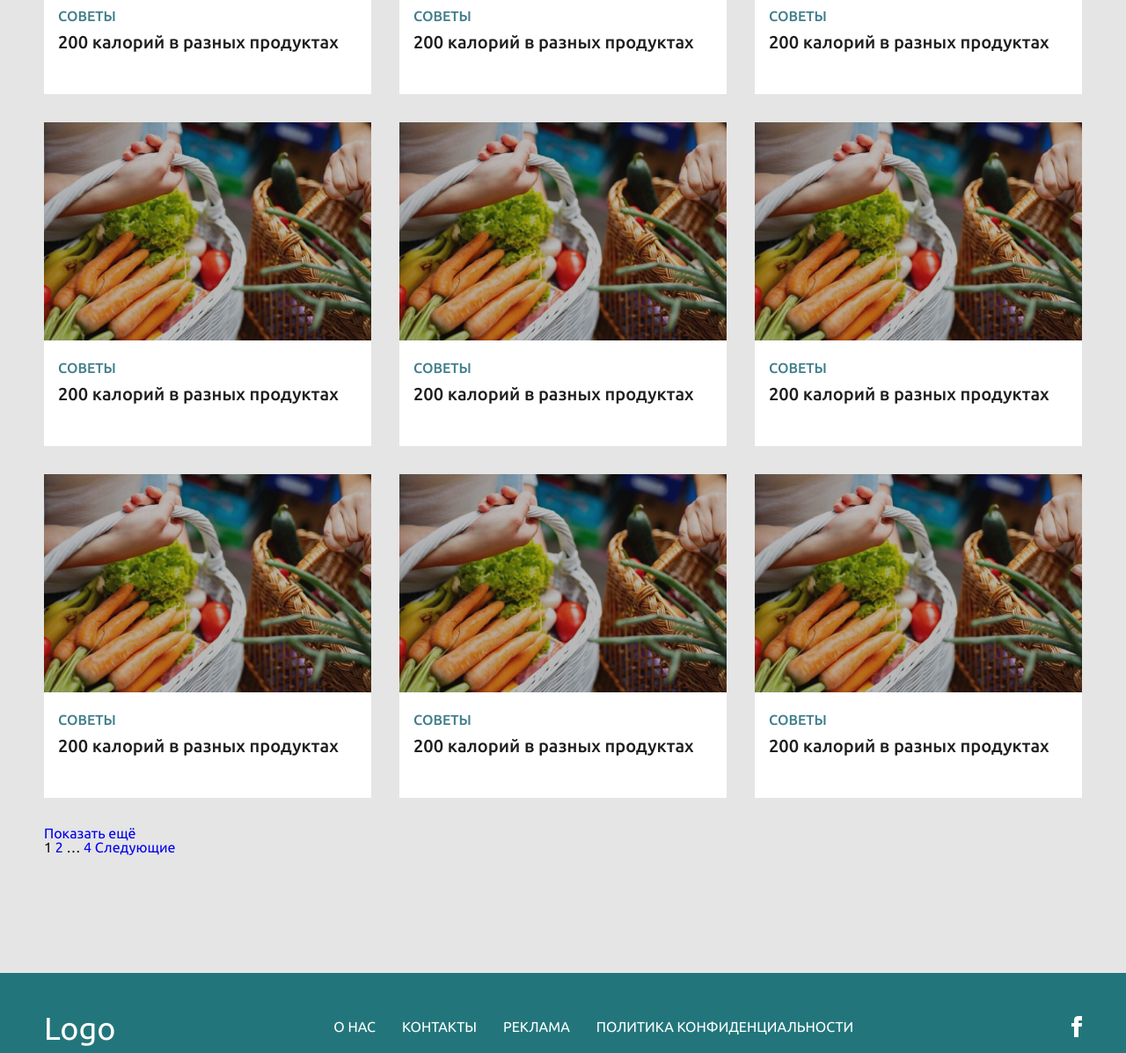
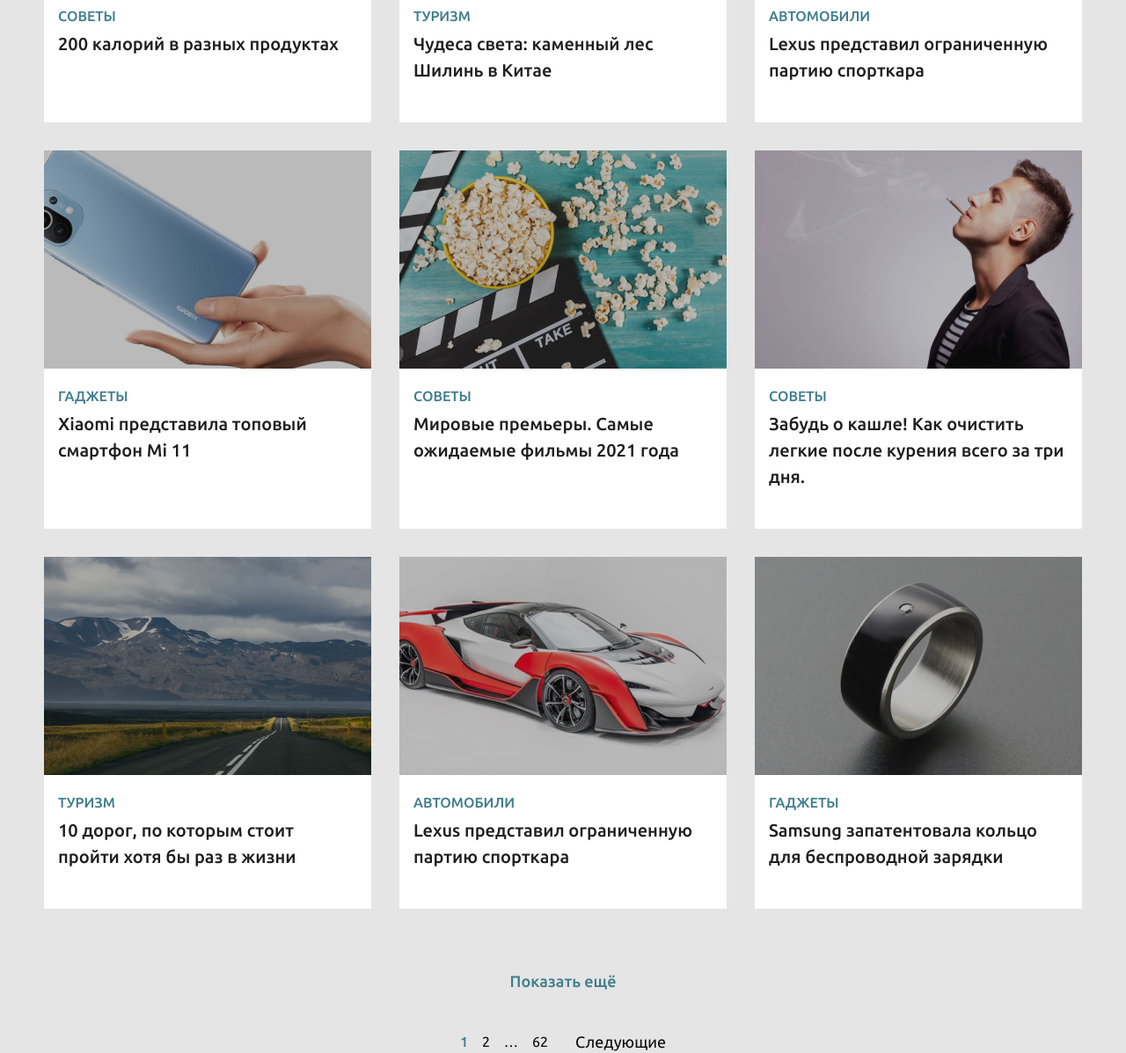
Before and after one commit to Derevyanchenko/news-project-wp, a website: page src/index.html in a window 1280 px wide. Shown: the part 889-2086 px from the top of the page at 88% size. Drawn offline with Linux system fonts and the light colour scheme.

Commit message:
finished main page desctop + add demo content and redesign banner

```diff
--- a/src/index.html
+++ b/src/index.html
@@ -80,9 +80,6 @@
 						<a href="./category.html">Топ-10</a>
 					</li>
 					<li class="menu-item">
-						<a href="./category.html">Юмор</a>
-					</li>
-					<li class="menu-item">
 						<a href="./category.html">Видео</a>
 					</li>
 				</ul>
@@ -101,7 +98,8 @@
 		<div class="container">
 			<div class="banner__line"></div>
 			<h1 class="banner__title">
-				Долой усталость! Эти 8 секретных продуктов подарят тебе невероятный заряд энергии.
+				Чудеса света:  <br>
+				каменный лес Шилинь в Китае
 			</h1>
 			<a href="#" class="banner__link">Подробней</a>
 		</div>
@@ -114,14 +112,14 @@
 
 				<div class="article-column">
 					<div class="article">
-						<div class="article__img">
-							<img src="./img/article-demo.jpg" alt="">
-						</div>
+						<a href="single.html" class="article__img">
+							<img src="./img/articles-demo/article-1.jpg" alt="">
+						</a>
 						<div class="article__content">
-							<a href="#" class="article__cat">Советы</a>
-							<div class="article__text">
+							<a href="category.html" class="article__cat">Советы</a>
+							<a href="single.html" class="article__text">
 								200 калорий в разных продуктах
-							</div>
+							</a>
 						</div>
 					</div>
 				</div>
@@ -129,14 +127,14 @@
 
 				<div class="article-column">
 					<div class="article">
-						<div class="article__img">
-							<img src="./img/article-demo.jpg" alt="">
-						</div>
+						<a href="single.html" class="article__img">
+							<img src="./img/articles-demo/article-2.jpg" alt="">
+						</a>
 						<div class="article__content">
-							<a href="#" class="article__cat">Советы</a>
-							<div class="article__text">
-								200 калорий в разных продуктах
-							</div>
+							<a href="category.html" class="article__cat">Туризм</a>
+							<a href="single.html" class="article__text">
+								Чудеса света: каменный лес Шилинь в Китае
+							</a>
 						</div>
 					</div>
 				</div>
@@ -144,14 +142,14 @@
 
 				<div class="article-column">
 					<div class="article">
-						<div class="article__img">
-							<img src="./img/article-demo.jpg" alt="">
-						</div>
+						<a href="single.html" class="article__img">
+							<img src="./img/articles-demo/article-3.jpg" alt="">
+						</a>
 						<div class="article__content">
-							<a href="#" class="article__cat">Советы</a>
-							<div class="article__text">
-								200 калорий в разных продуктах
-							</div>
+							<a href="category.html" class="article__cat">Автомобили</a>
+							<a href="single.html" class="article__text">
+								Lexus представил ограниченную партию спорткара
+							</a>
 						</div>
 					</div>
 				</div>
@@ -159,14 +157,14 @@
 
 				<div class="article-column">
 					<div class="article">
-						<div class="article__img">
-							<img src="./img/article-demo.jpg" alt="">
-						</div>
+						<a href="single.html" class="article__img">
+							<img src="./img/articles-demo/article-4.jpg" alt="">
+						</a>
 						<div class="article__content">
-							<a href="#" class="article__cat">Советы</a>
-							<div class="article__text">
-								200 калорий в разных продуктах
-							</div>
+							<a href="category.html" class="article__cat">Гаджеты</a>
+							<a href="single.html" class="article__text">
+								Xiaomi представила топовый смартфон Mi 11
+							</a>
 						</div>
 					</div>
 				</div>
@@ -174,14 +172,14 @@
 
 				<div class="article-column">
 					<div class="article">
-						<div class="article__img">
-							<img src="./img/article-demo.jpg" alt="">
-						</div>
+						<a href="single.html" class="article__img">
+							<img src="./img/articles-demo/article-5.jpg" alt="">
+						</a>
 						<div class="article__content">
-							<a href="#" class="article__cat">Советы</a>
-							<div class="article__text">
-								200 калорий в разных продуктах
-							</div>
+							<a href="category.html" class="article__cat">Советы</a>
+							<a href="single.html" class="article__text">
+								Мировые премьеры. Самые ожидаемые фильмы 2021 года
+							</a>
 						</div>
 					</div>
 				</div>
@@ -189,14 +187,14 @@
 
 				<div class="article-column">
 					<div class="article">
-						<div class="article__img">
-							<img src="./img/article-demo.jpg" alt="">
-						</div>
+						<a href="single.html" class="article__img">
+							<img src="./img/articles-demo/article-6.jpg" alt="">
+						</a>
 						<div class="article__content">
-							<a href="#" class="article__cat">Советы</a>
-							<div class="article__text">
-								200 калорий в разных продуктах
-							</div>
+							<a href="category.html" class="article__cat">Советы</a>
+							<a href="single.html" class="article__text">
+								Забудь о кашле! Как очистить легкие после курения всего за три дня.
+							</a>
 						</div>
 					</div>
 				</div>
@@ -204,14 +202,14 @@
 
 				<div class="article-column">
 					<div class="article">
-						<div class="article__img">
-							<img src="./img/article-demo.jpg" alt="">
-						</div>
+						<a href="single.html" class="article__img">
+							<img src="./img/articles-demo/article-7.jpg" alt="">
+						</a>
 						<div class="article__content">
-							<a href="#" class="article__cat">Советы</a>
-							<div class="article__text">
-								200 калорий в разных продуктах
-							</div>
+							<a href="category.html" class="article__cat">Туризм</a>
+							<a href="single.html" class="article__text">
+								10 дорог, по которым стоит пройти хотя бы раз в жизни
+							</a>
 						</div>
 					</div>
 				</div>
@@ -219,14 +217,14 @@
 
 				<div class="article-column">
 					<div class="article">
-						<div class="article__img">
-							<img src="./img/article-demo.jpg" alt="">
-						</div>
+						<a href="single.html" class="article__img">
+							<img src="./img/articles-demo/article-8.jpg" alt="">
+						</a>
 						<div class="article__content">
-							<a href="#" class="article__cat">Советы</a>
-							<div class="article__text">
-								200 калорий в разных продуктах
-							</div>
+							<a href="category.html" class="article__cat">Автомобили</a>
+							<a href="single.html" class="article__text">
+								Lexus представил ограниченную партию спорткара
+							</a>
 						</div>
 					</div>
 				</div>
@@ -234,14 +232,14 @@
 
 				<div class="article-column">
 					<div class="article">
-						<div class="article__img">
-							<img src="./img/article-demo.jpg" alt="">
-						</div>
+						<a href="single.html" class="article__img">
+							<img src="./img/articles-demo/article-9.jpg" alt="">
+						</a>
 						<div class="article__content">
-							<a href="#" class="article__cat">Советы</a>
-							<div class="article__text">
-								200 калорий в разных продуктах
-							</div>
+							<a href="category.html" class="article__cat">Гаджеты</a>
+							<a href="single.html" class="article__text">
+								Samsung запатентовала кольцо для беспроводной зарядки
+							</a>
 						</div>
 					</div>
 				</div>
@@ -257,7 +255,7 @@
 						<span aria-current="page" class="page-numbers current">1</span>
 						<a class="page-numbers" href="#">2</a>
 						<span class="page-numbers dots">…</span>
-						<a class="page-numbers" href="#">4</a>
+						<a class="page-numbers" href="#">62</a>
 						<a class="next page-numbers" href="#">
 							<span aria-hidden="true">
 								Следующие
--- a/src/sass/components/_article.scss
+++ b/src/sass/components/_article.scss
@@ -2,14 +2,24 @@
 
 
 .article {
-    margin-bottom: 32px;
+    // margin-bottom: 32px;
+    height: 100%;
     background: #fff;
 }
 
 .article__img {
     position: relative;
     height: 248px;
-
+    display: block;
+    overflow: hidden;
+    transition: all 0.3s;
+    &:hover {
+        transition: all 0.3s;
+        img {
+            transition: all 0.3s;
+            transform: scale(1.2);
+        }
+    }
     img {
         width: 100%;
         max-width: 100%;
@@ -17,6 +27,7 @@
         max-height: 248px;
         object-fit: cover;
         display: block;
+        transition: all 0.3s;
     }
     &:before {
         content: "";
@@ -27,15 +38,18 @@
         left: 0;
         right: 0;
         background: rgba(27, 27, 27, 0.3);
+        z-index: 999;
     }
 }
 
 .article__content {
     padding: 16px;
     padding-bottom: 44px;
+    display: block;
 }
 
 .article__cat {
+    display: block;
     margin-bottom: 2px;
     font-weight: 500;
     font-size: 16px;
@@ -69,4 +83,5 @@
     padding-right: 16px;
     flex: 0 0 33.3333%;
     max-width: 33.3333%;
+    margin-bottom: 32px;
 }
--- a/src/sass/components/_banner.scss
+++ b/src/sass/components/_banner.scss
@@ -1,10 +1,11 @@
 // header
 
 .banner {
-    height: 507px;
+    // height: 507px;
     background: url(../img/banner-bg.jpg) no-repeat;
     background-size: cover;
-    padding-top: 113px;
+    padding-top: 145px;
+    padding-bottom: 167px;
 }
 
 .banner__line {
@@ -20,19 +21,22 @@
     line-height: 46px;
     text-transform: uppercase;
     color: #FFFFFF;
-    margin-bottom: 16px;
+    margin-bottom: 43px;
     max-width: 680px;
-    font-weight: 400 !important;
+    font-weight: 500 !important;
 }
 
 .banner__link {
-    display: block;
-    font-weight: bold;
-    font-size: 16px;
-    line-height: 18px;
-    text-transform: uppercase;
-    color: #FFFFFF;
+    padding: 13px 31px;
+    background: #fff;
+    display: inline-block;
+    font-weight: 500;
+    font-size: 14px;
+    line-height: 16px;
+    color: #1E1E1E;
+    transition: all 0.3s;
     &:hover {
-        text-decoration: underline !important;
+        transition: all 0.3s;
+        background: #F2F2F2;
     }
 }
--- a/src/sass/components/_pagination.scss
+++ b/src/sass/components/_pagination.scss
@@ -1 +1,55 @@
 // header
+
+.show-all {
+    margin-top: 40px;
+    margin-bottom: 49px;
+    display: flex;
+    text-align: center;
+    justify-content: center;
+    font-weight: 500;
+    font-size: 18px;
+    line-height: 21px;
+    color: #3F7D8A;
+}
+
+.pagination-wrapper {
+
+    .pagination {
+
+        .nav-links {
+            display: flex;
+            justify-content: center;
+            align-items: center;
+
+            a.page-numbers {
+                font-size: 16px;
+                line-height: 1;
+                text-align: center;
+                color: #0B0B0B;
+                display: inline-block;
+                padding: 0 8px;
+            }
+            span.page-numbers.current {
+                display: inline-block;
+                padding: 0 8px;
+                font-weight: 500;
+                font-size: 16px;
+                line-height: 1;
+                color: #3F7D8A;
+            }
+            a.page-numbers.next {
+                padding-left: 23px;
+                font-size: 18px;
+                line-height: 1;
+                color: #0B0B0B;
+            }
+            span.page-numbers.dots {
+                display: inline-block;
+                padding: 0 8px;
+                font-size: 16px;
+                line-height: 1;
+            }
+
+        }
+    }
+}
```
Also changed, not shown: src/css/style.css, src/img/articles-demo/article-1.jpg (renamed from src/img/article-demo.jpg), src/img/articles-demo/article-2.jpg (added), src/img/articles-demo/article-3.jpg (added), src/img/articles-demo/article-4.jpg (added), src/img/articles-demo/article-5.jpg (added), src/img/articles-demo/article-6.jpg (added), src/img/articles-demo/article-7.jpg (added), src/img/articles-demo/article-8.jpg (added), src/img/articles-demo/article-9.jpg (added), src/img/banner-bg.jpg.
